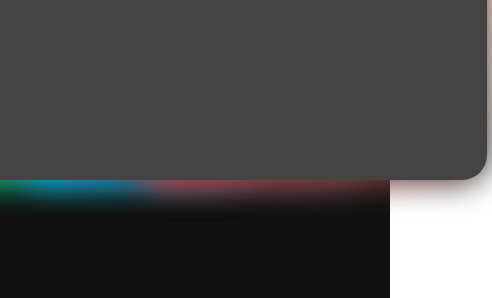
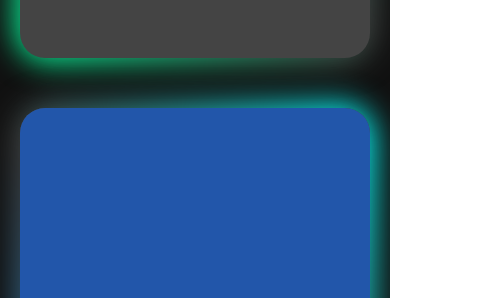
Before and after one commit to oliveira33/Card-Animation, a plain HTML site: page index.html in a window 390 px wide. Shown: the part 517-815 px from the top of the page, 492 px wide, since content can reach past the window. Drawn offline with Linux system fonts and the light colour scheme.

Commit message:
responsividade

```diff
--- a/index.html
+++ b/index.html
@@ -9,7 +9,7 @@
     <title>Card Animation - Pure</title>
 </head>
 <body>
-    <div style="background-color: #111; width: 100vw; height: 100vh; display:flex; justify-content: center;">
+    <div>
         <div class="container">
         <div class="card">
           <div class="circleCard" style="background-color: #7cad22;"></div>
--- a/style.css
+++ b/style.css
@@ -2,6 +2,13 @@
     margin: 0;
     padding: 0;
     font-family: Arial;
+  }
+  body > div {
+    background-color: #111;
+    width: 100vw;
+    height: 100vh;
+    display:flex;
+    justify-content: center;
   }
   h1 {
     font-weight: normal;
@@ -163,3 +170,31 @@
     height: 575px;
     filter: blur(25px);
   }
+
+  @media (max-width: 1024px) {
+    body > div {
+      flex-direction: column;
+      align-items: center;
+      height: auto;
+    }
+
+    body > div > div {
+      height: 600px;
+    }
+  }
+
+  @media (max-width: 375px) {
+    body > div {
+      flex-direction: column;
+      align-items: center;
+      height: auto;
+    }
+
+    body > div > div {
+      height: 600px;
+    }
+
+    .container .card {
+      transform: scale(0.95);
+    }
+  }
```
